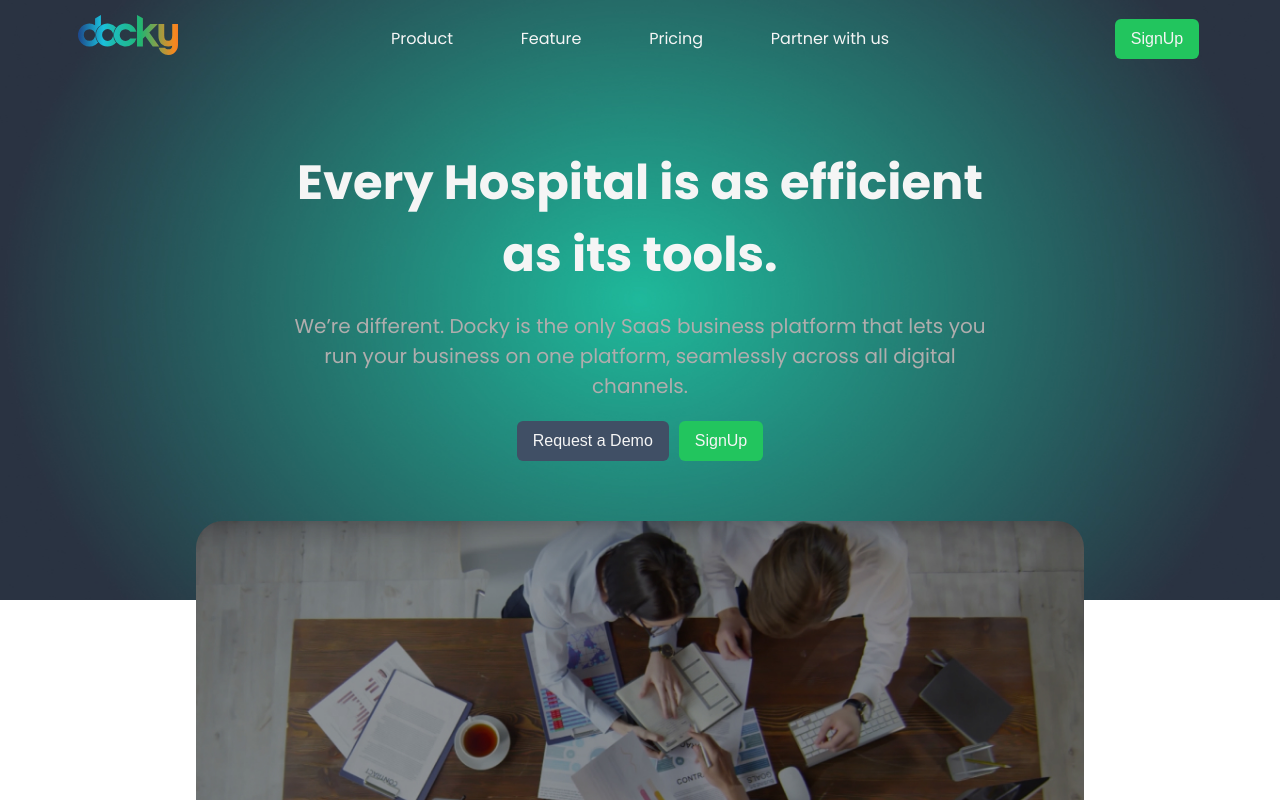
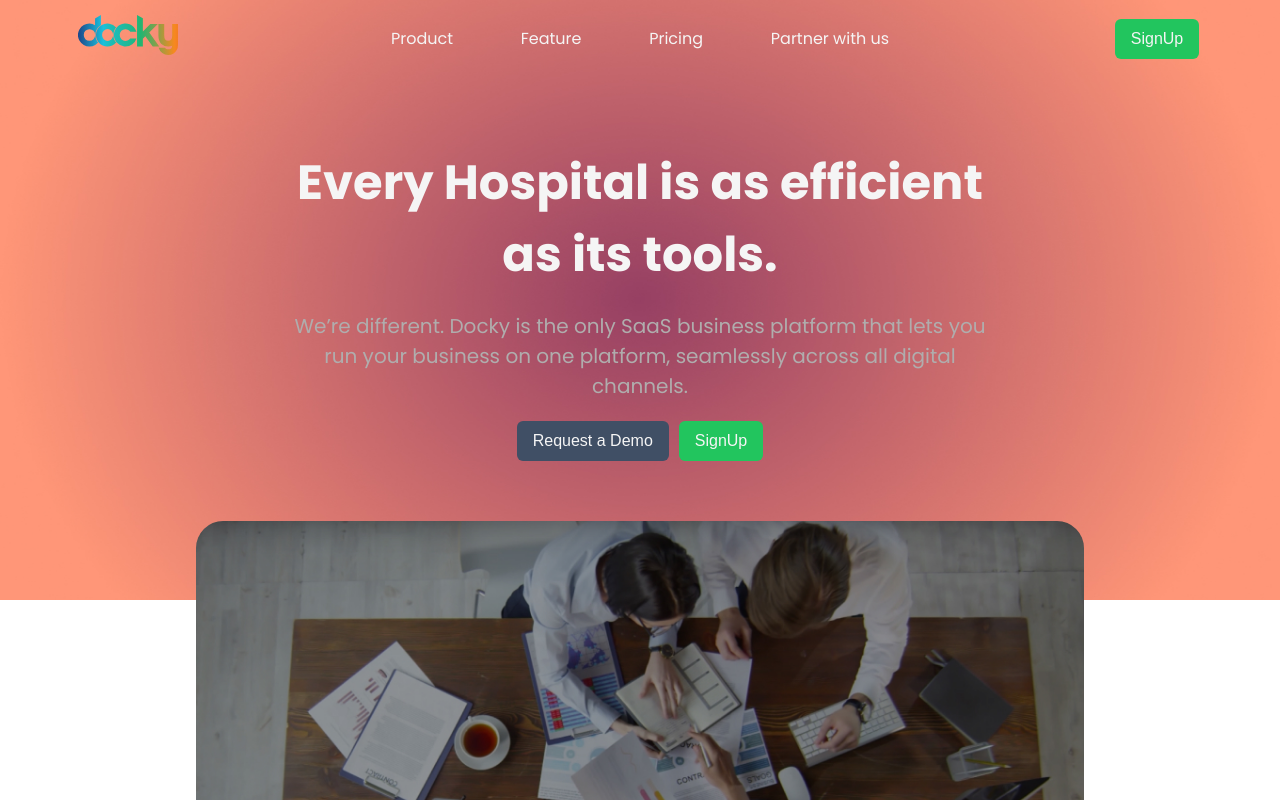
Before and after one commit to UchihaDSenju/docky-flypat, a React (Vite) app: page / in a window 1280 px wide. Shown: the top 800 px of the page. Built offline with nearby package versions, Linux system fonts and the light colour scheme.

Commit message:
background changed

```diff
--- a/src/Home/styles/homepage.css
+++ b/src/Home/styles/homepage.css
@@ -1,5 +1,5 @@
 .header-container{
-    background-image: url('../assets/pattern.jpg');
+    background-image: url('../assets/newPattern.jpg');
     background-repeat: no-repeat;
     background-size: 100% 600px;
 }
```
Also changed, not shown: src/Home/assets/newPattern.jpg (added).
